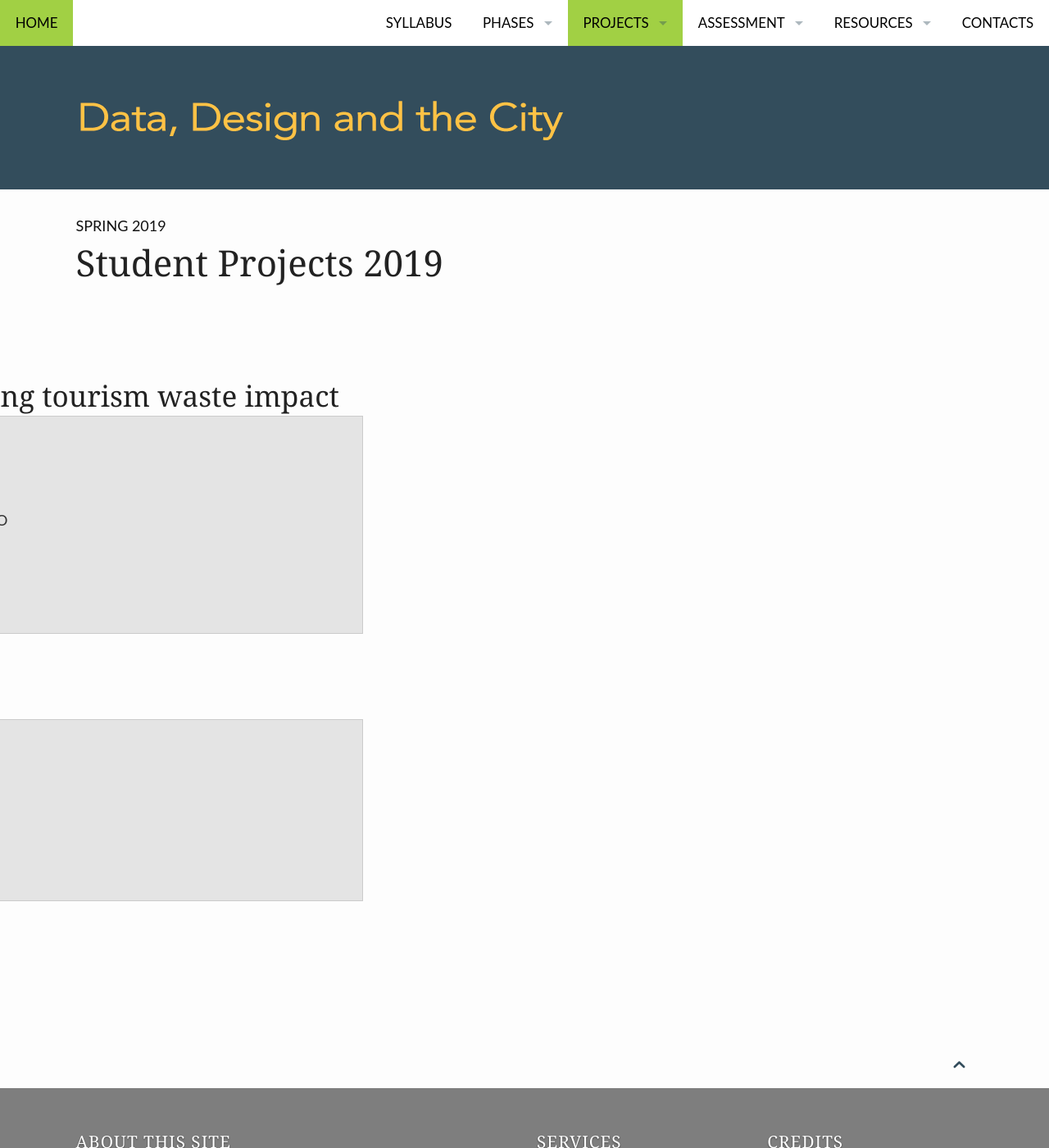
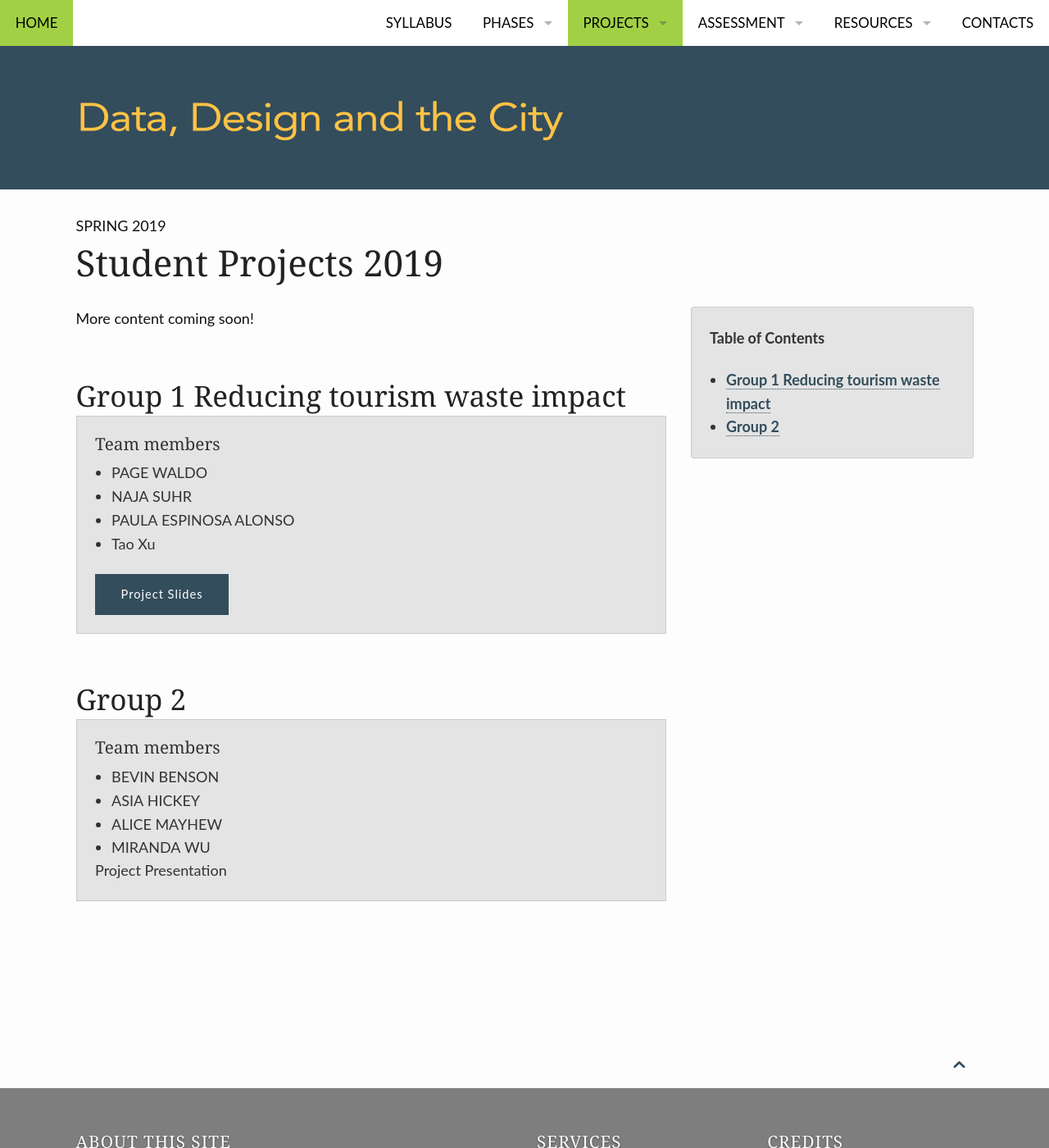
Before and after one commit to edinburghlivinglab/ddc, a Jekyll site: the page built from pages/projects_2019.md, in a window 1280 px wide and 1400 px high. Shown: the whole window at 82% size. Built offline with Jekyll 4.4.1, drawn with Linux system fonts in a browser that asks for light colours.

Commit message:
Update projects_2019.md

```diff
--- a/pages/projects_2019.md
+++ b/pages/projects_2019.md
@@ -5,6 +5,15 @@ subheadline: "Spring 2019"
 teaser: ""
 permalink: "/projects_2019/"
 ---
+<div class="row">
+<div class="medium-4 medium-push-8 columns" markdown="1">
+<div class="panel radius" markdown="1">
+**Table of Contents**
+{: #toc }
+* TOC
+{:toc}
+</div>
+</div>
 
 <div class="medium-8 medium-pull-4 columns" markdown="1">
 
```
